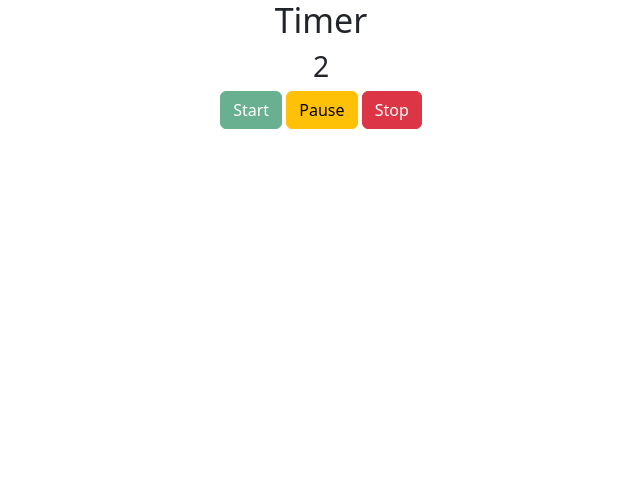
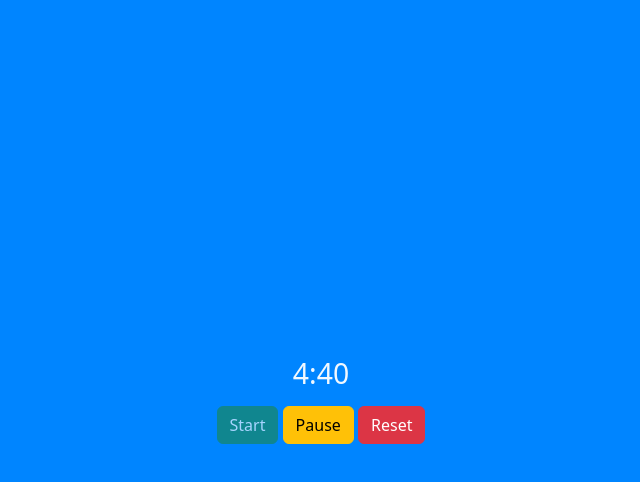
Before and after one commit to oguialmeida/pomodoro-desktop, an Electron app: page src/index.html in a window 800 px wide. Both pictures are taken after a click on the button "Start". Shown: the whole page, without its empty margins (79-719 px from the left). Drawn offline with nearby package versions, Linux system fonts and the light colour scheme.

Commit message:
Adding a minutes timer and change of background

```diff
--- a/src/index.html
+++ b/src/index.html
@@ -7,19 +7,31 @@
   <title>Pomodoro</title>
   <link href="https://cdn.jsdelivr.net/npm/bootstrap@5.3.1/dist/css/bootstrap.min.css" rel="stylesheet"
     integrity="sha384-4bw+/aepP/YC94hEpVNVgiZdgIC5+VKNBQNGCHeKRQN+PtmoHDEXuppvnDJzQIu9" crossorigin="anonymous">
+  <style>
+    /* Additional styles */
+    body {
+      height: 100vh;
+      display: flex;
+      background-color: #0085ff;
+      justify-content: center;
+      color: aliceblue;
+      align-items: center;
+      margin: 0;
+    }
+  </style>
 </head>
 
 <body>
   <div class="text-center">
-      <div class="container-lg">
-        <h1>Timer</h1>
-        <h2 id="seconds">0</h2>
-      </div>
-      <div class="column">
-        <button type="button" id="start" class="btn btn-success">Start</button>
-        <button type="button" id="pause" class="btn btn-warning" disabled>Pause</button>
-        <button type="button" id="stop" class="btn btn-danger" disabled>Stop</button>
-      </div>
+    <div class="container-lg">
+      <h2 class="mt-3" id="seconds">0</h2>
+    </div>
+    <div class="column mt-3">
+      <button type="button" id="start" class="btn btn-success">Start</button>
+      <button type="button" id="pause" class="btn btn-warning" disabled>Pause</button>
+      <button type="button" id="reset" class="btn btn-danger" disabled>Reset</button>
+    </div>
+    <p class="mt-3" id="over"></p>
   </div>
   <script src="renderer.js"></script>
   <script src="https://cdn.jsdelivr.net/npm/bootstrap@5.3.1/dist/js/bootstrap.bundle.min.js"
--- a/src/renderer.js
+++ b/src/renderer.js
@@ -3,47 +3,58 @@ let countdownInterval
 
 async function counter() {
     let countdown = document.getElementById("seconds")
+    let over = document.getElementById("over")
+    let background = document.querySelector("body")
+
     countdownInterval = setInterval(() => {
-        countdown.textContent = count
-        if(count < 25) {
+        let dateObj = new Date(count * 1000)
+        let minutes = dateObj.getMinutes()
+        let seconds = dateObj.getSeconds()
+        countdown.textContent = `${minutes}:${seconds}`
+        if(count < 1500) {
             count++
+        } else if(count === 1500) {
+            over.textContent = "Let's take a break :)"
+            background.style.backgroundColor = "#38BDAE"
         }
-    }, 1000)
+    }, 10)
 }
 
 function pause() {
     clearInterval(countdownInterval)
 }
 
-function stop() {
+function reset() {
     clearInterval(countdownInterval)
     count = 1
     document.getElementById("seconds").textContent = 0
+    document.getElementById("over").textContent = ""
+    document.querySelector("body").style.backgroundColor = "#0085ff"
 }
 
 (function startTimer() {
     let buttonStart = document.getElementById("start")
     let buttonPause = document.getElementById("pause")
-    let buttonStop = document.getElementById("stop")
+    let buttonReset = document.getElementById("reset")
 
     buttonStart.onclick = () => {
         buttonStart.disabled=true
         buttonPause.disabled=false
-        buttonStop.disabled=false
+        buttonReset.disabled=false
         counter()
     }
 
     buttonPause.onclick = () => {
         buttonStart.disabled=false
         buttonPause.disabled=true
-        buttonStop.disabled=false
+        buttonReset.disabled=false
         pause()
     }
 
-    buttonStop.onclick = () => {
+    buttonReset.onclick = () => {
         buttonStart.disabled=false
         buttonPause.disabled=true
-        buttonStop.disabled=true
-        stop()
+        buttonReset.disabled=true
+        reset()
     }
 }())
```
